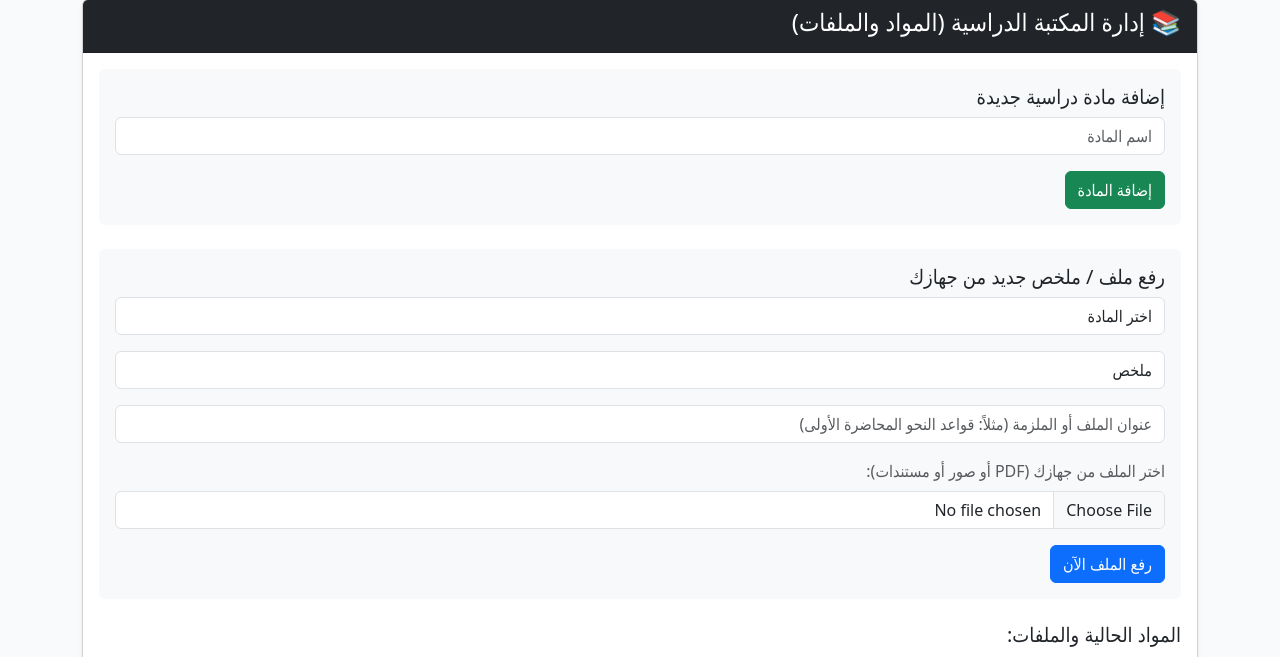
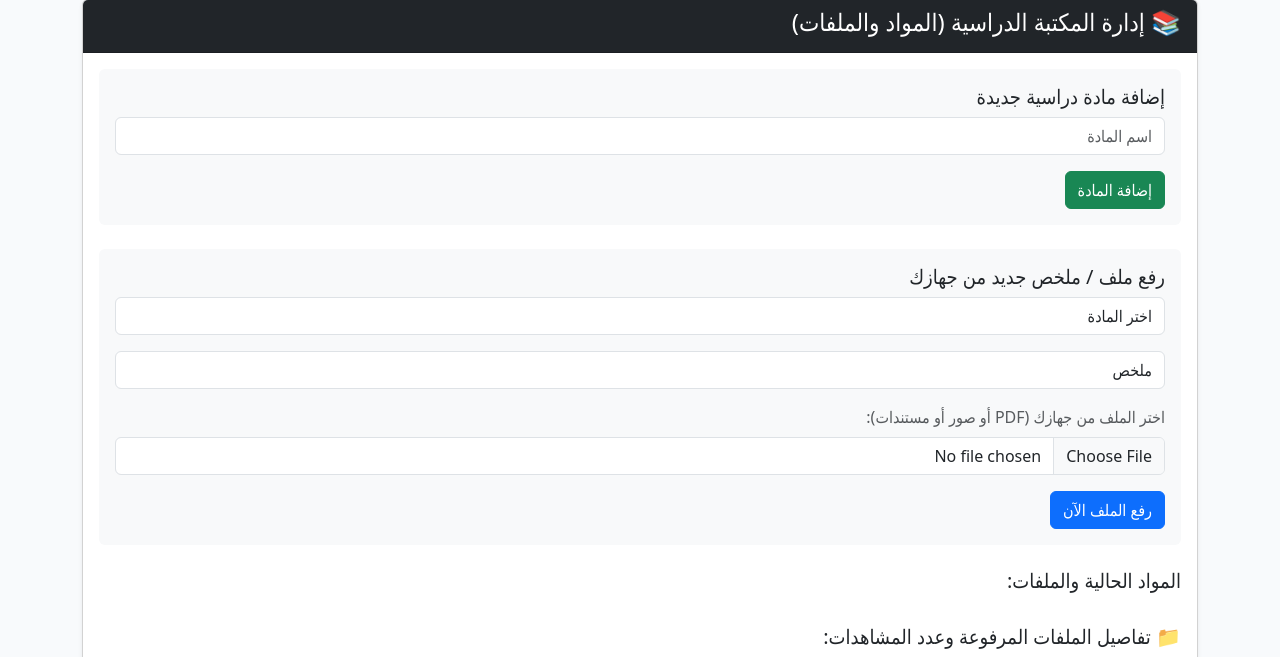
Before and after one commit to mahmoudambrator-glitch/Rank-in-Class, a Flask app: page /admin in a window 1280 px wide. Shown: the part 314-971 px from the top of the page. Run offline with Flask 3, Linux system fonts and the light colour scheme; data that the repository does not hold is empty.

Commit message:
Update admin.html

```diff
--- a/templates/admin.html
+++ b/templates/admin.html
@@ -71,7 +71,6 @@
                 </select>
             </div>
             <div class="mb-3">
-                <input type="text" name="title" class="form-control" placeholder="عنوان الملف أو الملزمة (مثلاً: قواعد النحو المحاضرة الأولى)" required>
             </div>
             <div class="mb-3">
                 <label class="form-label text-muted">اختر الملف من جهازك (PDF أو صور أو مستندات):</label>
```
